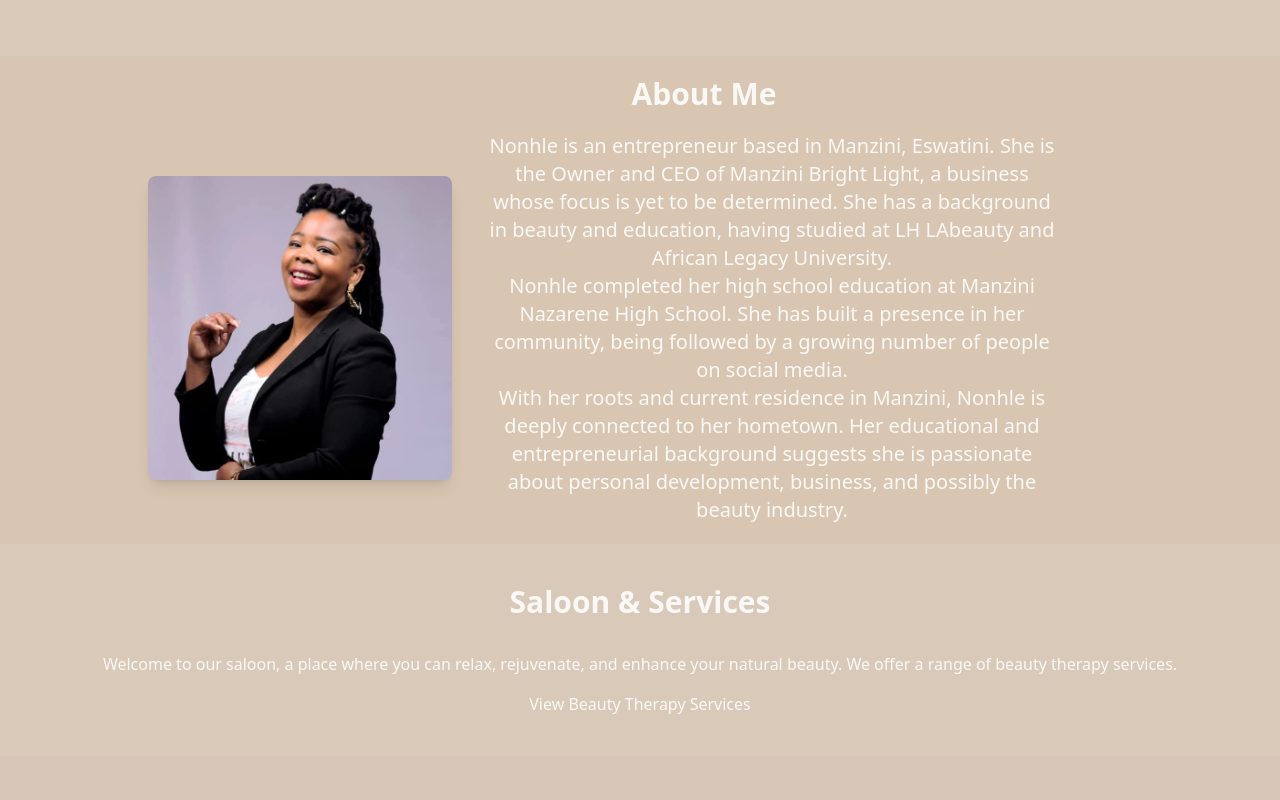
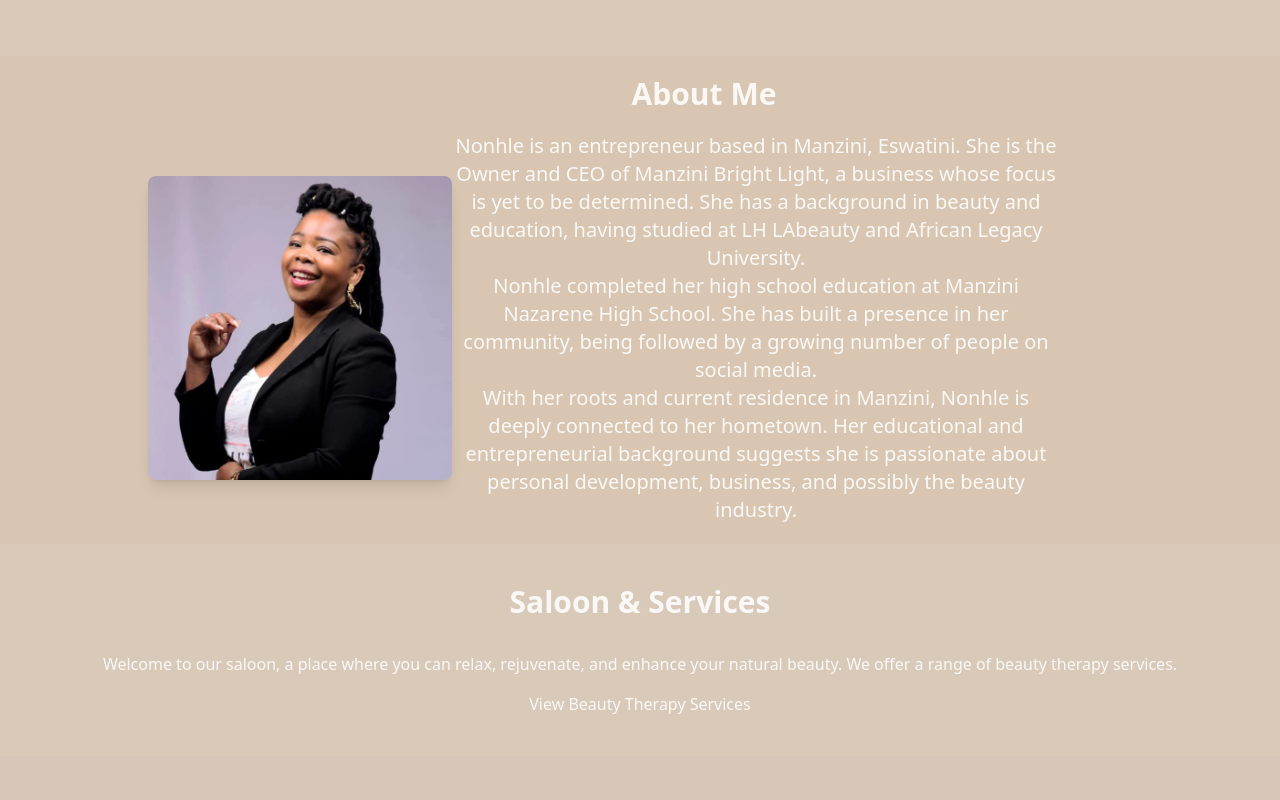
Before and after one commit to SimisoK/salon-website, a React (Vite) app: page / in a window 1280 px wide. Shown: the part 880-1680 px from the top of the page. Built offline with nearby package versions, Linux system fonts and the light colour scheme; the HTML template or start-up script is replaced by a standard one.

Commit message:
New Change on About.jsx

```diff
--- a/src/components/About.jsx
+++ b/src/components/About.jsx
@@ -11,7 +11,7 @@ function About() {
           <div className="md:w-1/4 ml-5">
             <img src={aboutImage} alt="Client" className="rounded-lg shadow-lg" />
           </div>
-          <div className="md:w-1/2 md:pl-8 text-center">
+          <div className="md:w-1/2 text-center">
             <p className='text-xl'>Nonhle is an entrepreneur based in Manzini, Eswatini. She is the Owner and CEO of Manzini Bright Light, a business whose focus is yet to be determined. She has a background in beauty and education, having studied at LH LAbeauty and African Legacy University.<br></br>Nonhle completed her high school education at Manzini Nazarene High School. She has built a presence in her community, being followed by a growing number of people on social media.<br></br>With her roots and current residence in Manzini, Nonhle is deeply connected to her hometown. Her educational and entrepreneurial background suggests she is passionate about personal development, business, and possibly the beauty industry.</p>
           </div>
         </div>
```
